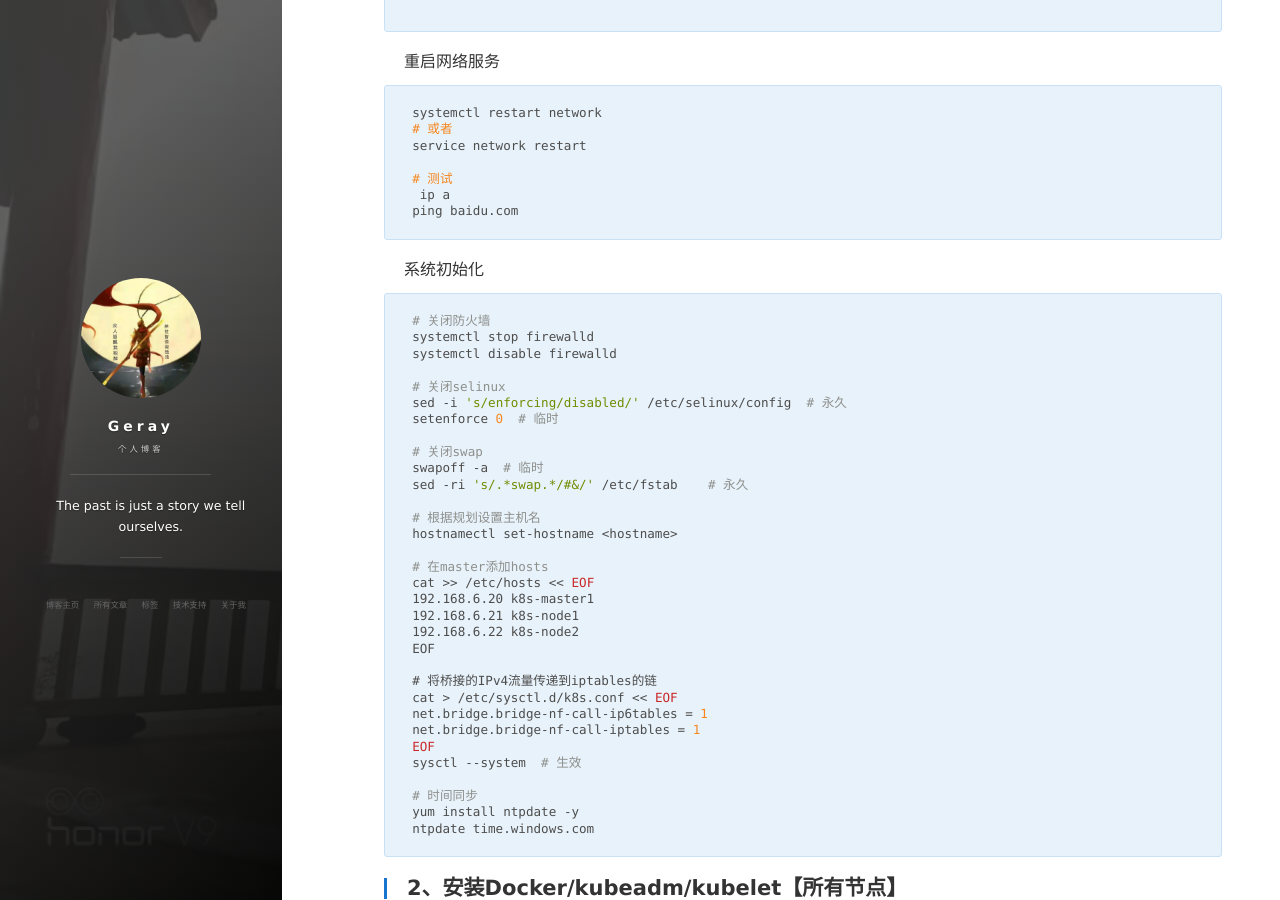
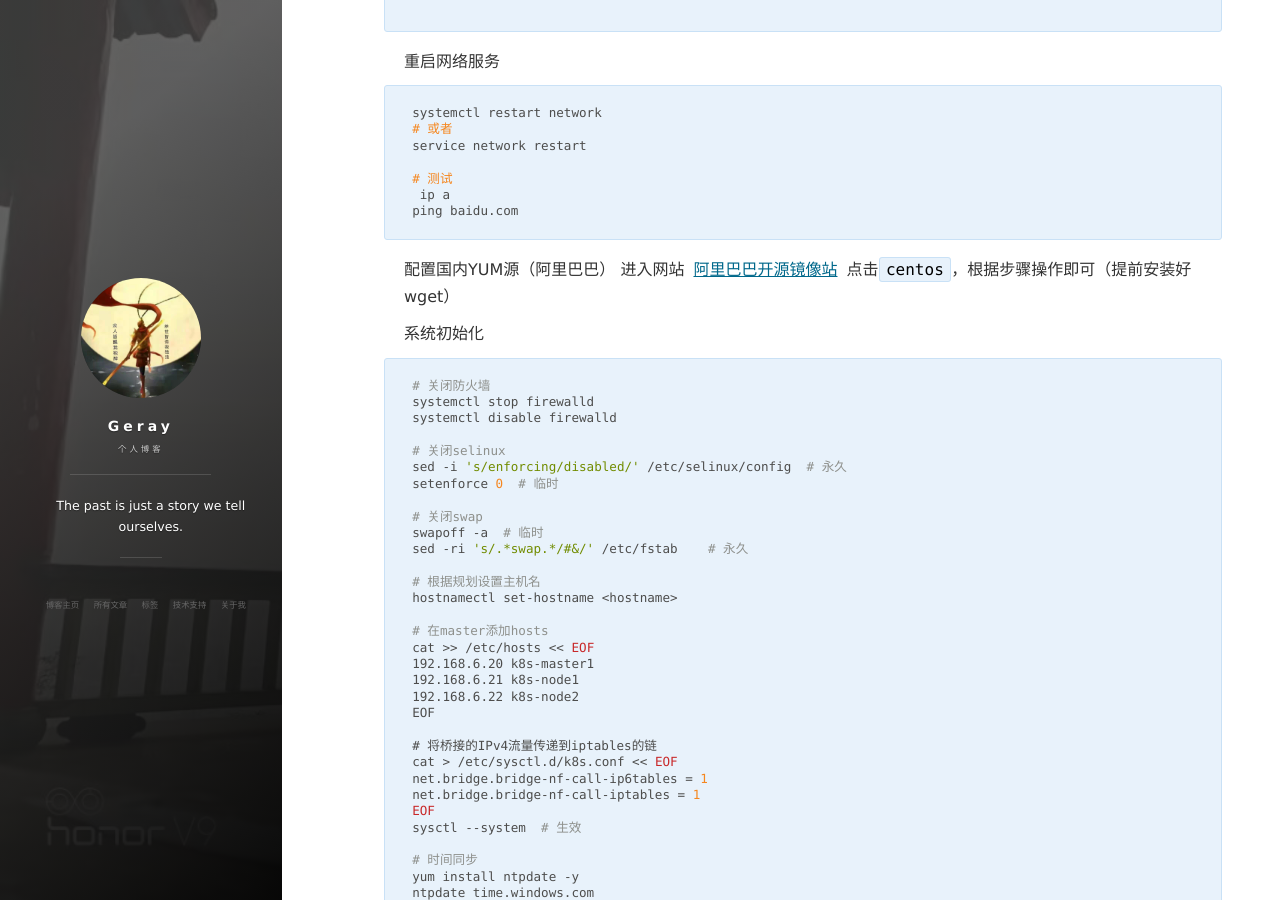
Before and after one commit to geray-zsg/geray-zsg.github.io, a Jekyll site: the page built from _posts/2021-6-20-部署一套单Master的K8s集群-kubeadm.md, in a window 1280 px wide and 900 px high, scrolled down 2159 px. Built offline with Jekyll 4.4.1, drawn with Linux system fonts in a browser that asks for light colours; nearby versions of some CDN libraries; our own code applies the rules of GitHub Pages for plain Markdown files; comment, search, counter and statistics services are not loaded.

Commit message:
Update 2021-6-20-部署一套单Master的K8s集群-kubeadm.md

````diff
--- a/_posts/2021-6-20-部署一套单Master的K8s集群-kubeadm.md
+++ b/_posts/2021-6-20-部署一套单Master的K8s集群-kubeadm.md
@@ -75,6 +75,8 @@ service network restart
 ping baidu.com
 ```
 
+配置国内YUM源（阿里巴巴）
+进入网站 [阿里巴巴开源镜像站](https://developer.aliyun.com/mirror/) 点击`centos`，根据步骤操作即可（提前安装好wget）
 
 
 系统初始化
````
